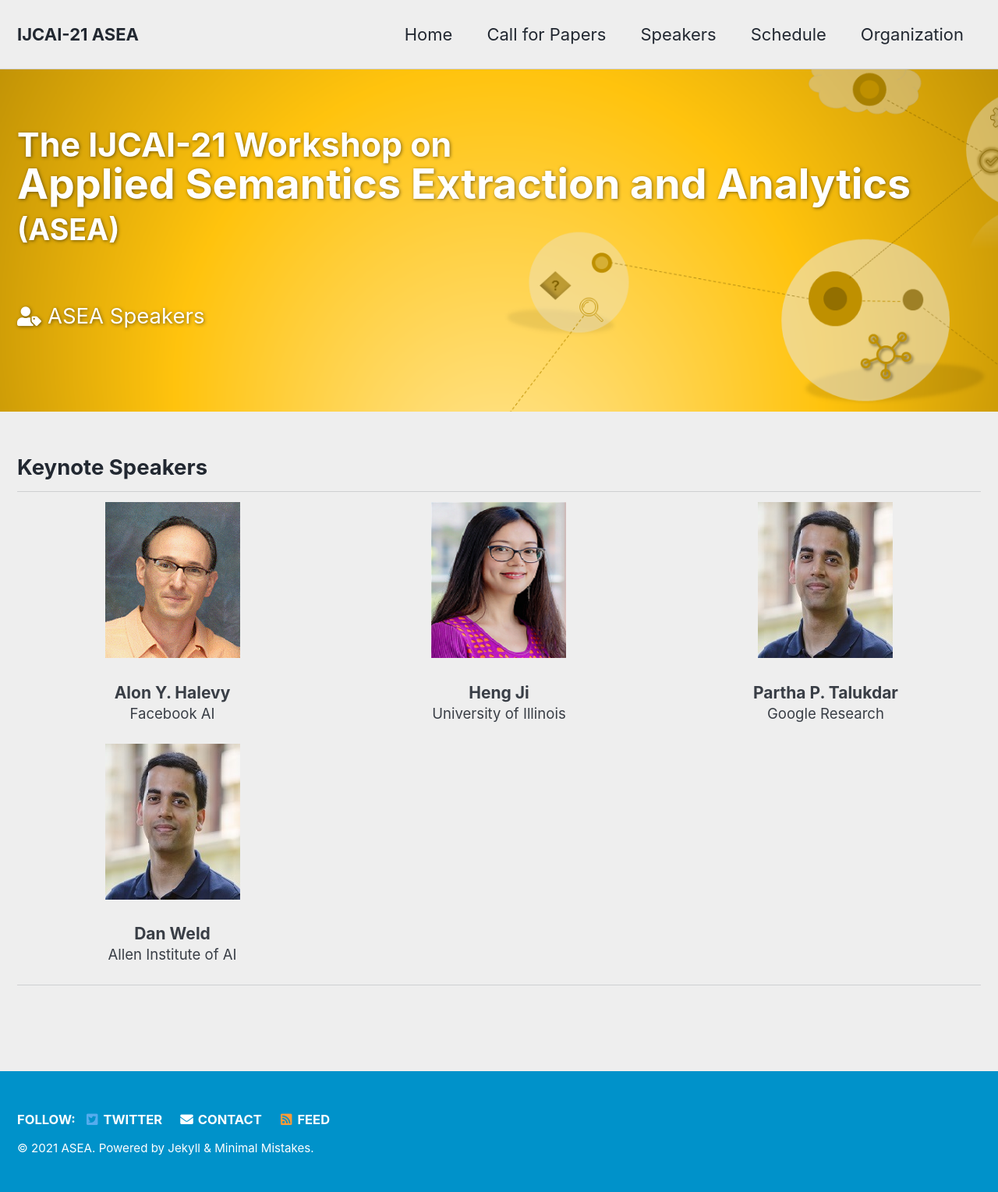
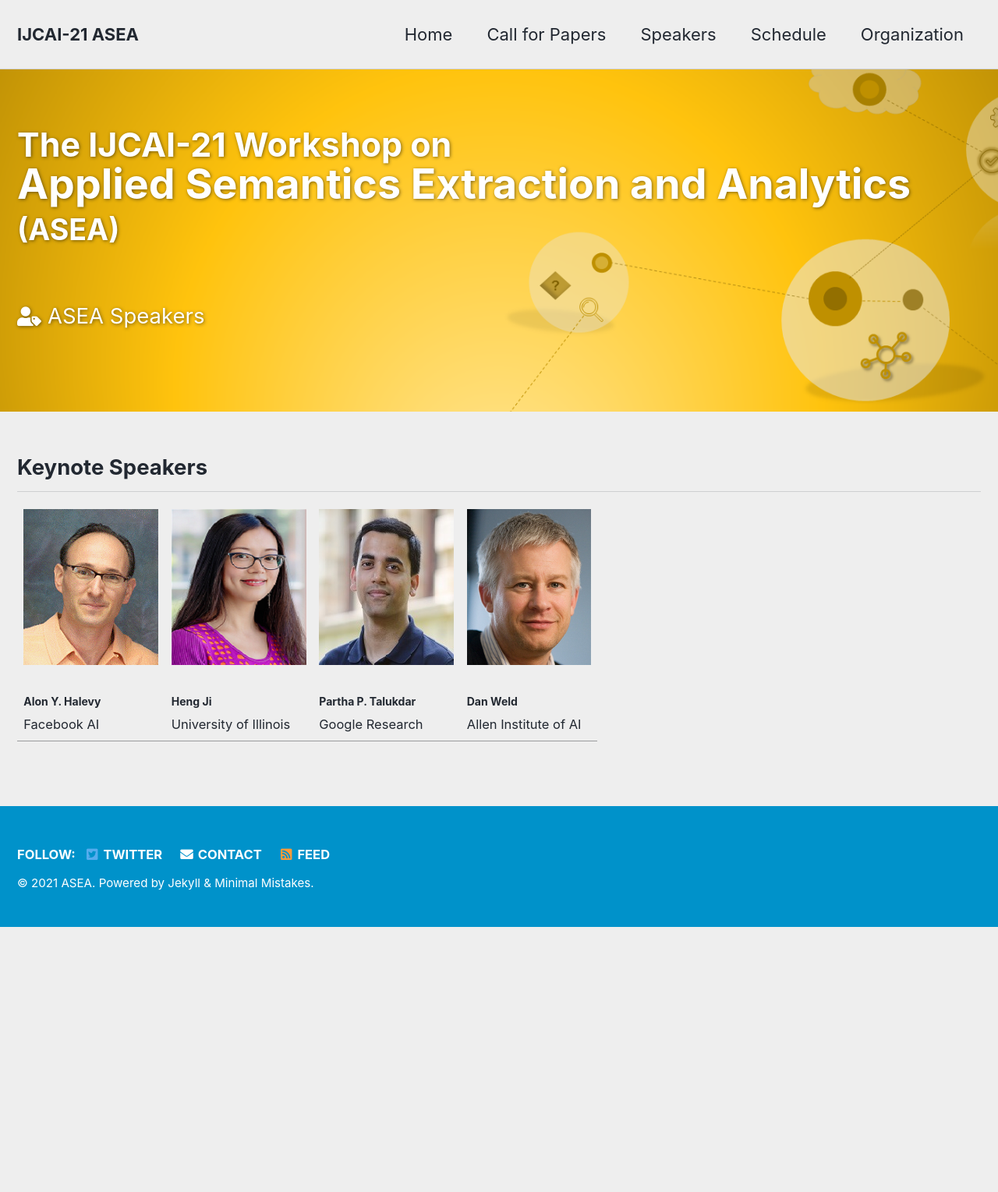
Before and after one commit to asea2021/ijcai-asea2021, a Jekyll site: the page built from _pages/speakers.md, in a window 1280 px wide. Shown: the whole page at 78% size. Built offline with Jekyll 4.4.1, drawn with Linux system fonts in a browser that asks for light colours; cached includes are drawn as plain includes; after the commit the page ends 1189 px from its top, so only the background shows below that.

Commit message:
Speakers

```diff
--- a/_includes/feature_rowcustom
+++ b/_includes/feature_rowcustom
@@ -4,37 +4,20 @@
   {% assign feature_rowcustom = page.feature_rowcustom %}
 {% endif %}
 
-<div class="feature__wrapper">
-
-  {% for f in feature_rowcustom %}
-      <div class="feature__item{% if include.type %}--{{ include.type }}{% endif %}">
-        <a href="{{ f.url | relative_url }}" rel="nofollow noopener noreferrer" style="text-decoration:none;">
-          <div class="archive__item" style="text-align: center;">
-            {% if f.image_path %}
-              <div class="archive__item-teaser custom">
-                <img src="{{ f.image_path | relative_url }}"
+<center>
+  <table>
+    <tbody>
+      <tr>
+        {% for f in feature_rowcustom %}
+          <td class="text-align:center">
+             <img src="{{ f.image_path | relative_url }}"
                     alt="{% if f.alt %}{{ f.alt }}{% endif %}">
-                {% if f.image_caption %}
-                  <span class="archive__item-caption">{{ f.image_caption | markdownify | remove: "<p>" | remove: "</p>" }}</span>
-                {% endif %}
-              </div>
-            {% endif %}
-
-            <div class="archive__item-body">
-              {% if f.title %}
-                <h4 class="archive__item-title">{{ f.title }}</h4>
-              {% endif %}
-
-              {% if f.excerpt %}
-                <div class="archive__item-excerpt">
-                  {{ f.excerpt | markdownify }}
-                </div>
-              {% endif %}
-            </div>
-          </div>
-        </a>
-      </div>
-
-  {% endfor %}
-
-</div>
+             <br/>
+              <h4>{{ f.title }}</h4>
+              <div>{{ f.excerpt }}</div>
+          </td>
+        {% endfor %}
+      </tr>
+    </tbody>
+  </table>
+</center>
--- a/_pages/speakers.md
+++ b/_pages/speakers.md
@@ -19,7 +19,7 @@
     title: '<span style="font-size:80%;">Partha P. Talukdar</span>'
     excerpt: "Google Research"
     url: https://talukdar.net/
-  - image_path: assets/images/partha.jpg
+  - image_path: assets/images/weld.jpg
     title: '<span style="font-size:80%;">Dan Weld</span>'
     excerpt: "Allen Institute of AI"
     url: https://www.cs.washington.edu/people/faculty/weld
```
